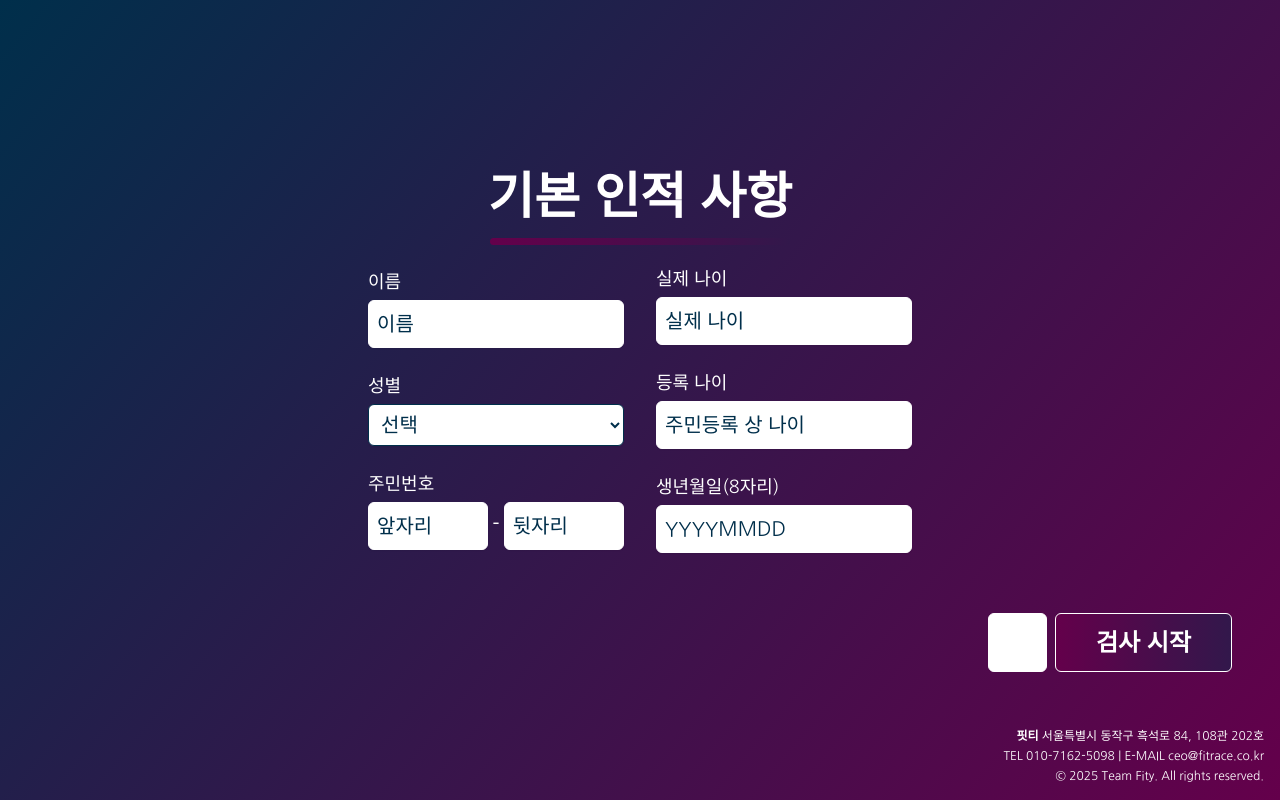
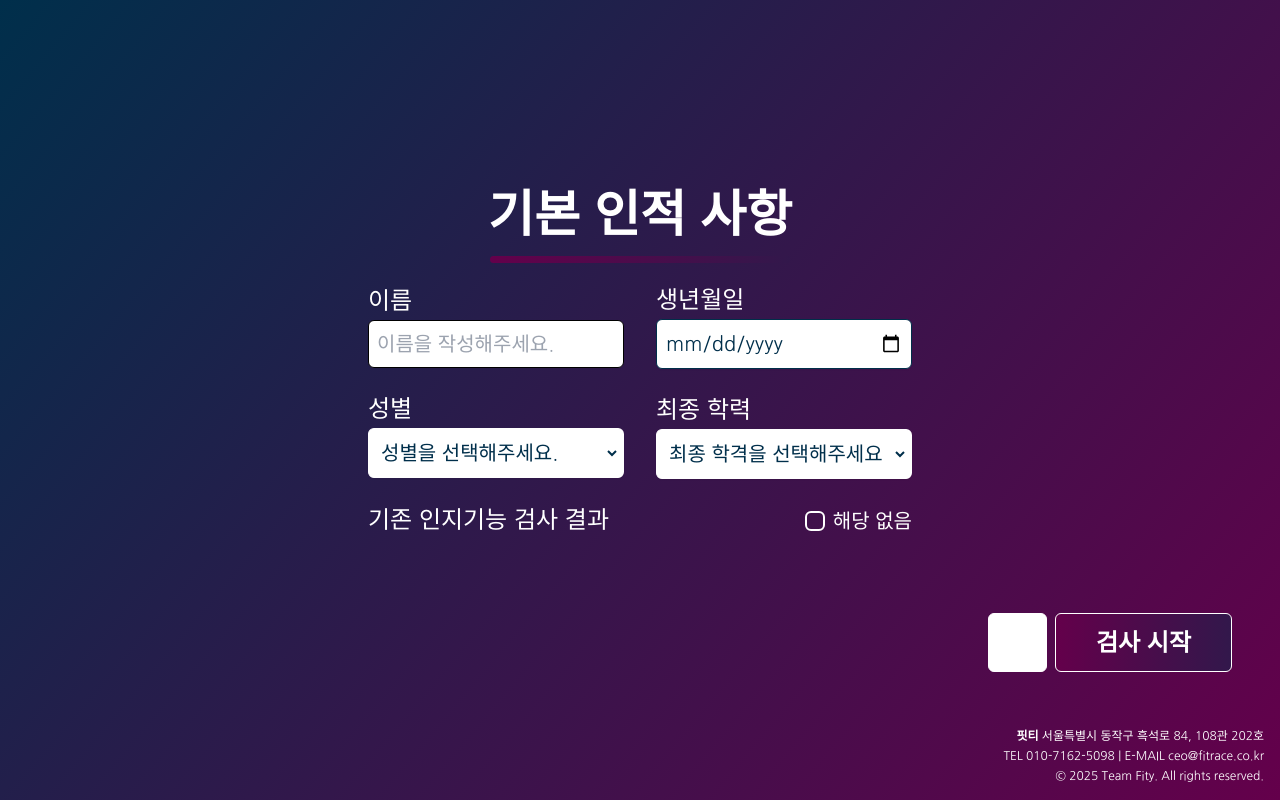
Before and after one commit to selfishAltruism/AI_Voice_Dementia_Guardian_FE, a Next.js app: page /personal-info in a window 1280 px wide. Built offline with nearby package versions, Linux system fonts and the light colour scheme.

Commit message:
feat: complete person info page (#1)

```diff
--- a/package.json
+++ b/package.json
@@ -15,6 +15,7 @@
     "next": "14.2.3",
     "react": "^18",
     "react-dom": "^18",
+    "react-hot-toast": "^2.5.2",
     "react-spinners": "^0.15.0",
     "three": "^0.174.0",
     "zustand": "^5.0.3"
--- a/src/app/layout.tsx
+++ b/src/app/layout.tsx
@@ -3,6 +3,7 @@ import { Nanum_Gothic } from "next/font/google";
 import "./globals.css";
 
 import { Footer, ScreenGuard } from "@/entities/layout";
+import { Toaster } from "react-hot-toast";
 
 const nanumGothic = Nanum_Gothic({
   subsets: ["latin"],
@@ -34,6 +35,7 @@ export default function RootLayout({
         />
       </head>
       <body className={nanumGothic.className}>
+        <Toaster position="bottom-left" reverseOrder={false} />
         <ScreenGuard />
         <div className="flex min-h-screen flex-col">
           <main className="flex flex-grow flex-col items-center justify-center">
--- a/src/app/personal-info/page.tsx
+++ b/src/app/personal-info/page.tsx
@@ -7,6 +7,7 @@ import {
   InputNumber,
   InputSelect,
   InputContainer,
+  InputDate,
 } from "@/entities/layout";
 
 const PersonalInfo = () => {
@@ -14,6 +15,7 @@ const PersonalInfo = () => {
 
   return (
     <>
+      <div className="h-[52px]" />
       <h1>기본 인적 사항</h1>
       <div className="mb-2 mt-1 h-[7px] w-[300px] rounded-lg bg-gradient-to-r from-sub to-main bg-[length:200%_200%]"></div>
       <div className="mt-3 flex w-full flex-col items-center justify-center gap-8 md:flex-row">
@@ -21,7 +23,7 @@ const PersonalInfo = () => {
           <InputText
             label="이름"
             value={store.name}
-            placeholder={"이름"}
+            placeholder={"이름을 작성해주세요."}
             onChange={(value) => {
               store.setName(value);
             }}
@@ -30,7 +32,7 @@ const PersonalInfo = () => {
             label="성별"
             value={store.gender}
             options={[
-              { value: null, label: "선택" },
+              { value: null, label: "성별을 선택해주세요." },
               { value: "FEMALE", label: "여성" },
               { value: "MALE", label: "남성" },
             ]}
@@ -38,58 +40,82 @@ const PersonalInfo = () => {
               store.setGender(value);
             }}
           />
-          <InputContainer label="주민번호">
-            <div className="flex items-center gap-1">
-              <InputText
-                label=""
-                value={store.firstResidentNumber}
-                placeholder={"앞자리"}
-                onChange={(value) => {
-                  store.setFirstResidentNumber(value);
-                }}
-              />
-              -
-              <InputText
-                label=""
-                password
-                value={store.lastResidentNumber}
-                placeholder={"뒷자리"}
-                onChange={(value) => {
-                  store.setLastResidentNumber(value);
-                }}
-              />
-            </div>
-          </InputContainer>
         </div>
         <div className="flex w-1/5 flex-col gap-6">
-          <InputNumber
-            label="실제 나이"
-            value={store.realAge}
-            placeholder={"실제 나이"}
-            onChange={(value) => {
-              store.setRealAge(value);
-            }}
-          />
-          <InputNumber
-            label="등록 나이"
-            value={store.registerAge}
-            placeholder={"주민등록 상 나이"}
-            onChange={(value) => {
-              store.setRegisterAge(value);
-            }}
-          />
-          <InputText
-            label="생년월일(8자리)"
+          <InputDate
+            label="생년월일"
             value={store.birth}
             placeholder={"YYYYMMDD"}
             onChange={(value) => {
               store.setBirth(value);
             }}
           />
+          <InputSelect
+            label="최종 학력"
+            value={store.educationLevel}
+            options={[
+              { value: null, label: "최종 학격을 선택해주세요." },
+              { value: "NONE", label: "학력 없음" },
+              { value: "PRIMARY_SCHOOL", label: "초등학교 졸업" },
+              { value: "MIDDLE_SCHOOL", label: "중학교 졸업" },
+              { value: "HIGH_SCHOOL", label: "고등학교 졸업" },
+              { value: "BACHELOR", label: "학사 졸업" },
+              { value: "MASTER", label: "석사 졸업" },
+              { value: "DOCTORATE", label: "박사 졸업" },
+            ]}
+            onChange={(value) => {
+              store.setEducationLevel(value);
+            }}
+          />
         </div>
       </div>
 
-      <LinkButton title="검사 시작" to="/inference/1" back />
+      <div className="mt-6 w-[calc(40%+32px)]">
+        <InputContainer label="기존 인지기능 검사 결과">
+          {store.previousTestResults !== null ? (
+            <InputText
+              label=""
+              value={store.previousTestResults}
+              placeholder={"이전에 수행한 인지기능 검사 결과를 작성해주세요."}
+              onChange={(value) => {
+                store.setPreviousTestResults(value);
+              }}
+            />
+          ) : (
+            <div className="h-[52px]" />
+          )}
+          <div className="absolute right-0 top-[3px] flex items-center gap-2">
+            <div
+              onClick={() =>
+                store.previousTestResults !== null
+                  ? store.setPreviousTestResults(null)
+                  : store.setPreviousTestResults("")
+              }
+              className={`flex h-5 w-5 cursor-pointer items-center justify-center rounded-md border-2 ${
+                store.previousTestResults === null
+                  ? "bg-core bg-core"
+                  : "border-gray-300 bg-white"
+              }`}
+            >
+              <span className="icon-[tabler--check]"></span>
+            </div>
+            <p>해당 없음</p>
+          </div>
+        </InputContainer>
+      </div>
+
+      <LinkButton
+        title="검사 시작"
+        to="/inference/1"
+        back
+        disabled={
+          store.name === null &&
+          store.gender === null &&
+          store.birth === null &&
+          store.educationLevel === null
+        }
+        errorMessage="모든 정보를 입력해주세요."
+      />
     </>
   );
 };
--- a/src/entities/layout/ui/Input.tsx
+++ b/src/entities/layout/ui/Input.tsx
@@ -3,8 +3,8 @@
 import { ReactNode } from "react";
 
 const baseInputStyle =
-  "w-full p-2 border rounded-md shadow-sm focus:ring-2 focus:ring-white focus:outline-none placeholder-main";
-const labelStyle = "block text-lg font-medium text-gray-700 mb-1";
+  "text-black w-full p-2 border rounded-md shadow-sm focus:ring-2 focus:ring-white focus:outline-none";
+const labelStyle = "font-bold block text-2xl font-medium text-gray-700 mb-1";
 
 export const InputContainer = ({
   label,
@@ -13,7 +13,7 @@ export const InputContainer = ({
   label: string;
   children: ReactNode;
 }) => (
-  <div>
+  <div className="relative w-full">
     <label className={labelStyle + "mb-0"}>{label}</label>
     {children}
   </div>
@@ -68,7 +68,7 @@ export function InputSelect({ label, options, value, onChange }) {
       <select
         value={value}
         onChange={(e) => onChange(e.target.value)}
-        className={`${baseInputStyle} border-gray-300 h-[42px] bg-white text-main`}
+        className={`${baseInputStyle} border-gray-300 h-[50px] border-r-4 border-white bg-white text-main`}
       >
         {options.map((option) => (
           <option key={option.value} value={option.value}>
@@ -79,3 +79,28 @@ export function InputSelect({ label, options, value, onChange }) {
     </div>
   );
 }
+
+export function InputDate({
+  label,
+  value,
+  onChange,
+  placeholder,
+}: {
+  label: string;
+  value: string;
+  onChange: (value: string) => void;
+  placeholder?: string;
+}) {
+  return (
+    <div>
+      <label className={labelStyle}>{label}</label>
+      <input
+        type="date"
+        value={value}
+        onChange={(e) => onChange(e.target.value)}
+        placeholder={placeholder}
+        className={`${baseInputStyle} border-gray-300 h-[50px] bg-white text-main`}
+      />
+    </div>
+  );
+}
--- a/src/entities/layout/ui/LinkButton.tsx
+++ b/src/entities/layout/ui/LinkButton.tsx
@@ -2,17 +2,20 @@
 
 import { useRouter } from "next/navigation";
 import Link from "next/link";
+import toast from "react-hot-toast";
 
 export const LinkButton = ({
   to,
   back,
   title,
   disabled,
+  errorMessage,
 }: {
   to: string;
   back?: boolean;
   title: string;
   disabled?: boolean;
+  errorMessage?: string;
 }) => {
   const router = useRouter();
   return (
@@ -33,6 +36,9 @@ export const LinkButton = ({
       )}
       <Link
         href={disabled ? "#" : to}
+        onClick={() => {
+          if (disabled && errorMessage) toast.error(errorMessage);
+        }}
         className="border-whit rounded-md border bg-gradient-to-r from-sub to-main bg-[length:200%_200%] px-10 py-3 transition-all duration-500 hover:animate-gradient"
       >
         <strong>{title}</strong>
--- a/src/shared/store/usePersonalInfoStore.tsx
+++ b/src/shared/store/usePersonalInfoStore.tsx
@@ -39,13 +39,12 @@ export const usePersonalInfoStore = create<PersonalInfo>((set, get) => ({
     set(() => ({ previousTestResults })),
 
   isPersonalInfoComplete: () => {
-    const { name, gender, birth, educationLevel, previousTestResults } = get();
+    const { name, gender, birth, educationLevel } = get();
     return (
       name !== null &&
       gender !== null &&
       birth !== null &&
-      educationLevel !== null &&
-      previousTestResults !== null
+      educationLevel !== null
     );
   },
 }));
```
Also changed, not shown: 1 other file (tests, documents, lock files or other folders).
